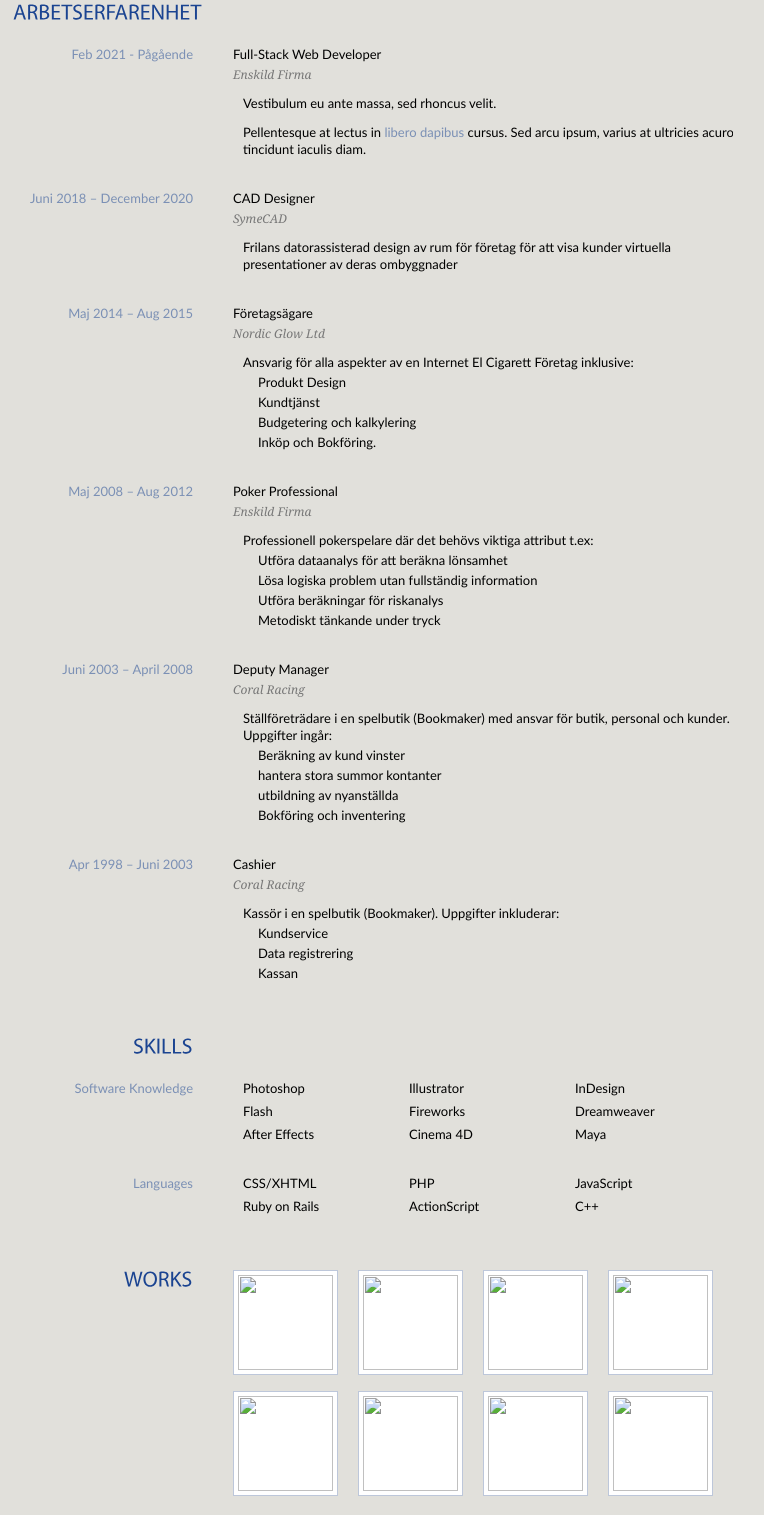
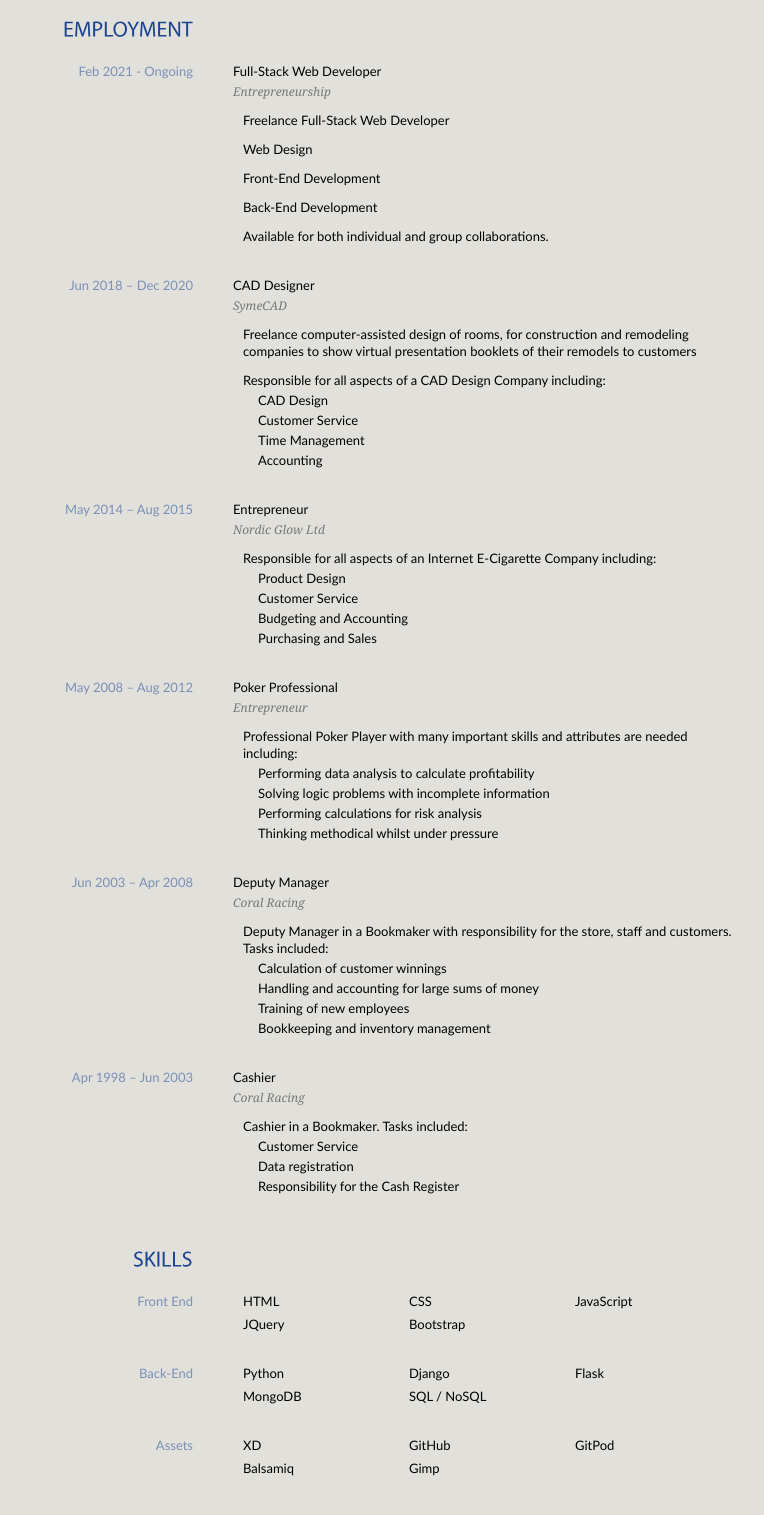
Before and after one commit to RyanSyme/test, a plain HTML site: page index.html in a window 1280 px wide. Shown: the part 985-2500 px from the top of the page, without its empty margins (217-981 px from the left). Drawn offline with Linux system fonts and the light colour scheme; files whose address does not match are found by name.

Commit message:
translate from swedish to english

```diff
--- a/css/blue.css
+++ b/css/blue.css
@@ -347,6 +347,10 @@ ul.skills {
 	margin-top:-6px;
 	list-style-type: none;
 
+}
+
+.skills-end {
+    margin-bottom: 50px;
 }
 
 ul.skills li {
--- a/index.html
+++ b/index.html
@@ -38,7 +38,7 @@
                         <!-- Begin Personal Information -->
                         <div class="self">
                             <h1 class="name">Ryan Syme <br /><br />
-                                <span class="name">Interactive Designer</span></h1>
+                                <span class="name">Freelance Web Developer</span></h1>
                             <ul>
                                 <li class="ad">Dalbyvägen 50a</li>
                                 <li class="ad">761 54, Norrtälje</li>
@@ -50,42 +50,42 @@
                     </div>
                     <!-- Begin 1st Row -->
                     <div class="entry">
-                        <h2>SAMMANFATTNING</h2>
-                        <p>Under mina karriärer, har jag utvecklat flera färdigheter med att arbeta med
-                            siffror och statistik. Jag har förmågan att korrekt hantera, organisera och
-                            analysera information. Jag har arbetat i många olika positioner, inklusive
-                            chefsbefattningar och kan arbeta ensam, i grupp eller som en ledare.</p>
+                        <h2>SUMMARY</h2>
+                        <p>During my career, I have developed several skills in working with both computers and numbers I have the ability
+                            to properly manage, organize and analyze information and present that information in a clear and concise manner.
+                            I have worked in many different positions, including managerial positions and have experience in working alone,
+                            within a group and as a leader.</p>
                     </div>
                     <!-- End 1st Row -->
                     <!-- Begin 2nd Row -->
                     <div class="entry">
-                        <h2>UTBILDNING</h2>
+                        <h2>EDUCATION</h2>
                         <div class="content">
                             <h3>Sep 2020 - Feb 2021</h3>
                             <p>Full-Stack Web Development</p>
                             <p><em>Code Institute, Dublin</em></p>
                         </div>
                         <div class="content">
-                            <h3>Jan 2020 - Maj 2020</h3>
-                            <p>Webbutveckling 1</p>
-                            <p>Webbutveckling 2</p>
+                            <h3>Jan 2020 - May 2020</h3>
+                            <p>Web Development 1</p>
+                            <p>Web Development 2</p>
                             <p><em>NTI Komvux, Norrtälje</em></p>
                         </div>
                         <div class="content">
-                            <h3>Aug 2012 – Mars 2014</h3>
-                            <p>Redovisning 1</p>
-                            <p>Redovisning 2 </p>
-                            <p>Företagsekonomi 1</p>
-                            <p>Företagsekonomi 2</p>
-                            <p>Datorteknik</p>
-                            <p>Dator-och-Nätverksteknik</p>
+                            <h3>Aug 2012 – Mar 2014</h3>
+                            <p>Accounting 1</p>
+                            <p>Accounting 2 </p>
+                            <p>Business Economy 1</p>
+                            <p>Business Economy 2</p>
+                            <p>Computer Science</p>
+                            <p>Computer and Network Technology</p>
                             <p><em>NTI Komvux, Norrtälje</em></p>
                         </div>
                         <div class="content">
-                            <h3>Sep 1996 – Maj 1998</h3>
-                            <p>Statistik</p>
-                            <p>Fysik</p>
-                            <p>Bilogi</p>
+                            <h3>Sep 1996 – May 1998</h3>
+                            <p>Statistics</p>
+                            <p>Physics</p>
+                            <p>Biology</p>
                             <p><em>Palmers College, Grays, England</em></p>
                         </div>
                     </div>
@@ -93,135 +93,126 @@
                 <!-- End 2nd Row -->
                 <!-- Begin 3rd Row -->
                 <div class="entry">
-                    <h2>ARBETSERFARENHET</h2>
+                    <h2>EMPLOYMENT</h2>
                     <div class="content">
-                        <h3>Feb 2021 - Pågående</h3>
+                        <h3>Feb 2021 - Ongoing</h3>
                         <p>Full-Stack Web Developer</p>
-                        <p><em>Enskild Firma</em></p>
+                        <p><em>Entrepreneurship</em></p>
                         <ul class="info">
-                            <li>Vestibulum eu ante massa, sed rhoncus velit.</li>
-                            <li>Pellentesque at lectus in <a href="#">libero dapibus</a> cursus. Sed arcu ipsum, varius
-                                at ultricies acuro, tincidunt iaculis diam.</li>
+                            <li>Freelance Full-Stack Web Developer</li>
+                            <li>Web Design</li>
+                            <li>Front-End Development</li>
+                            <li>Back-End Development</li>
+                            <li>Available for both individual and group collaborations.</li>
                         </ul>
                     </div>
                     <div class="content">
-                        <h3>Juni 2018 – December 2020</h3>
+                        <h3>Jun 2018 – Dec 2020</h3>
                         <p>CAD Designer</p>
                         <p><em>SymeCAD</em></p>
                         <ul class="info">
-                            <li>Frilans datorassisterad design av rum för företag för att visa kunder virtuella presentationer av deras ombyggnader</li>
-                        </ul>
-                    </div>
-                    <div class="content">
-                        <h3>Maj 2014 – Aug 2015</h3>
-                        <p>Företagsägare</p>
-                        <p><em>Nordic Glow Ltd</em></p>
-                        <ul class="info">
-                            <li>Ansvarig för alla aspekter av en Internet El Cigarett Företag inklusive:</li>
+                            <li>Freelance computer-assisted design of rooms, for construction and remodeling companies to show virtual presentation booklets of their remodels to customers</li>
+                            <li>Responsible for all aspects of a CAD Design Company including:</li>
                                 <ul class="smaller">
-                                    <li>Produkt Design</li>
-                                    <li>Kundtjänst</li>
-                                    <li>Budgetering och kalkylering</li>
-                                    <li>Inköp och Bokföring. </li>
+                                    <li>CAD Design</li>
+                                    <li>Customer Service</li>
+                                    <li>Time Management</li>
+                                    <li>Accounting</li>
                                 </ul>
                         </ul>
                     </div>
                     <div class="content">
-                        <h3>Maj 2008 – Aug 2012</h3>
-                        <p>Poker Professional</p>
-                        <p><em>Enskild Firma</em></p>
+                        <h3>May 2014 – Aug 2015</h3>
+                        <p>Entrepreneur</p>
+                        <p><em>Nordic Glow Ltd</em></p>
                         <ul class="info">
-                            <li>Professionell pokerspelare där det behövs viktiga attribut t.ex:</li>
+                            <li>Responsible for all aspects of an Internet E-Cigarette Company including:</li>
                                 <ul class="smaller">
-                                    <li>Utföra dataanalys för att beräkna lönsamhet</li>
-                                    <li>Lösa logiska problem utan fullständig information</li>
-                                    <li>Utföra beräkningar för riskanalys</li>
-                                    <li>Metodiskt tänkande under tryck</li>
+                                    <li>Product Design</li>
+                                    <li>Customer Service</li>
+                                    <li>Budgeting and Accounting</li>
+                                    <li>Purchasing and Sales</li>
                                 </ul>
                         </ul>
                     </div>
                     <div class="content">
-                        <h3>Juni 2003 – April 2008</h3>
-                        <p>Deputy Manager</p>
-                        <p><em>Coral Racing</em></p>
+                        <h3>May 2008 – Aug 2012</h3>
+                        <p>Poker Professional</p>
+                        <p><em>Entrepreneur</em></p>
                         <ul class="info">
-                            <li>Ställföreträdare i en spelbutik (Bookmaker) med ansvar för butik, personal och kunder. Uppgifter ingår:</li>
+                            <li>Professional Poker Player with many important skills and attributes are needed including:</li>
                                 <ul class="smaller">
-                                    <li>Beräkning av kund vinster</li>
-                                    <li>hantera stora summor kontanter</li>
-                                    <li>utbildning av nyanställda</li>
-                                    <li>Bokföring och inventering</li>
+                                    <li>Performing data analysis to calculate profitability</li>
+                                    <li>Solving logic problems with incomplete information</li>
+                                    <li>Performing calculations for risk analysis</li>
+                                    <li>Thinking methodical whilst under pressure</li>
                                 </ul>
                         </ul>
                     </div>
                     <div class="content">
-                        <h3>Apr 1998 – Juni 2003</h3>
+                        <h3>Jun 2003 – Apr 2008</h3>
+                        <p>Deputy Manager</p>
+                        <p><em>Coral Racing</em></p>
+                        <ul class="info">
+                            <li>Deputy Manager in a Bookmaker with responsibility for the store, staff and customers. Tasks included:</li>
+                                <ul class="smaller">
+                                    <li>Calculation of customer winnings</li>
+                                    <li>Handling and accounting for large sums of money</li>
+                                    <li>Training of new employees</li>
+                                    <li>Bookkeeping and inventory management</li>
+                                </ul>
+                        </ul>
+                    </div>
+                    <div class="content">
+                        <h3>Apr 1998 – Jun 2003</h3>
                         <p>Cashier</p>
                         <p><em>Coral Racing</em></p>
                         <ul class="info">
-                            <li>Kassör i en spelbutik (Bookmaker). Uppgifter inkluderar:</li>
+                            <li>Cashier in a Bookmaker. Tasks included:</li>
                                 <ul class="smaller">
-                                    <li>Kundservice</li>
-                                    <li>Data registrering</li>
-                                    <li>Kassan</li>
+                                    <li>Customer Service</li>
+                                    <li>Data registration</li>
+                                    <li>Responsibility for the Cash Register</li>
                                 </ul>
                         </ul>
                     </div>
                 </div>
                 <!-- End 3rd Row -->
                 <!-- Begin 4th Row -->
-                <div class="entry">
+                <div class="entry skills-end">
                     <h2>SKILLS</h2>
                     <div class="content">
-                        <h3>Software Knowledge</h3>
+                        <h3>Front End</h3>
                         <ul class="skills">
-                            <li>Photoshop</li>
-                            <li>Illustrator</li>
-                            <li>InDesign</li>
-                            <li>Flash</li>
-                            <li>Fireworks</li>
-                            <li>Dreamweaver</li>
-                            <li>After Effects</li>
-                            <li>Cinema 4D</li>
-                            <li>Maya</li>
+                            <li>HTML</li>
+                            <li>CSS</li>
+                            <li>JavaScript</li>
+                            <li>JQuery</li>
+                            <li>Bootstrap</li>
                         </ul>
                     </div>
                     <div class="content">
-                        <h3>Languages</h3>
+                        <h3>Back-End</h3>
                         <ul class="skills">
-                            <li>CSS/XHTML</li>
-                            <li>PHP</li>
-                            <li>JavaScript</li>
-                            <li>Ruby on Rails</li>
-                            <li>ActionScript</li>
-                            <li>C++</li>
+                            <li>Python</li>
+                            <li>Django</li>
+                            <li>Flask</li>
+                            <li>MongoDB</li>
+                            <li>SQL / NoSQL</li>
+                        </ul>
+                    </div>
+                    <div class="content">
+                        <h3>Assets</h3>
+                        <ul class="skills">
+                            <li>XD</li>
+                            <li>GitHub</li>
+                            <li>GitPod</li>
+                            <li>Balsamiq</li>
+                            <li>Gimp</li>
                         </ul>
                     </div>
                 </div>
                 <!-- End 4th Row -->
-                <!-- Begin 5th Row -->
-                <div class="entry">
-                    <h2>WORKS</h2>
-                    <ul class="works">
-                        <li><a href="images/1.jpg" rel="gallery" title="Lorem ipsum dolor sit amet."><img
-                                    src="images/image.jpg" alt="" /></a></li>
-                        <li><a href="images/2.jpg" rel="gallery" title="Lorem ipsum dolor sit amet."><img
-                                    src="images/image.jpg" alt="" /></a></li>
-                        <li><a href="images/3.jpg" rel="gallery" title="Lorem ipsum dolor sit amet."><img
-                                    src="images/image.jpg" alt="" /></a></li>
-                        <li><a href="images/1.jpg" rel="gallery" title="Lorem ipsum dolor sit amet."><img
-                                    src="images/image.jpg" alt="" /></a></li>
-                        <li><a href="images/2.jpg" rel="gallery" title="Lorem ipsum dolor sit amet."><img
-                                    src="images/image.jpg" alt="" /></a></li>
-                        <li><a href="images/3.jpg" rel="gallery" title="Lorem ipsum dolor sit amet."><img
-                                    src="images/image.jpg" alt="" /></a></li>
-                        <li><a href="images/1.jpg" rel="gallery" title="Lorem ipsum dolor sit amet."><img
-                                    src="images/image.jpg" alt="" /></a></li>
-                        <li><a href="images/1.jpg" rel="gallery" title="Lorem ipsum dolor sit amet."><img
-                                    src="images/image.jpg" alt="" /></a></li>
-                    </ul>
-                </div>
-                <!-- Begin 5th Row -->
             </div>
             <!-- <div class="clear"></div>
             <div class="paper-bottom"></div> -->
```
